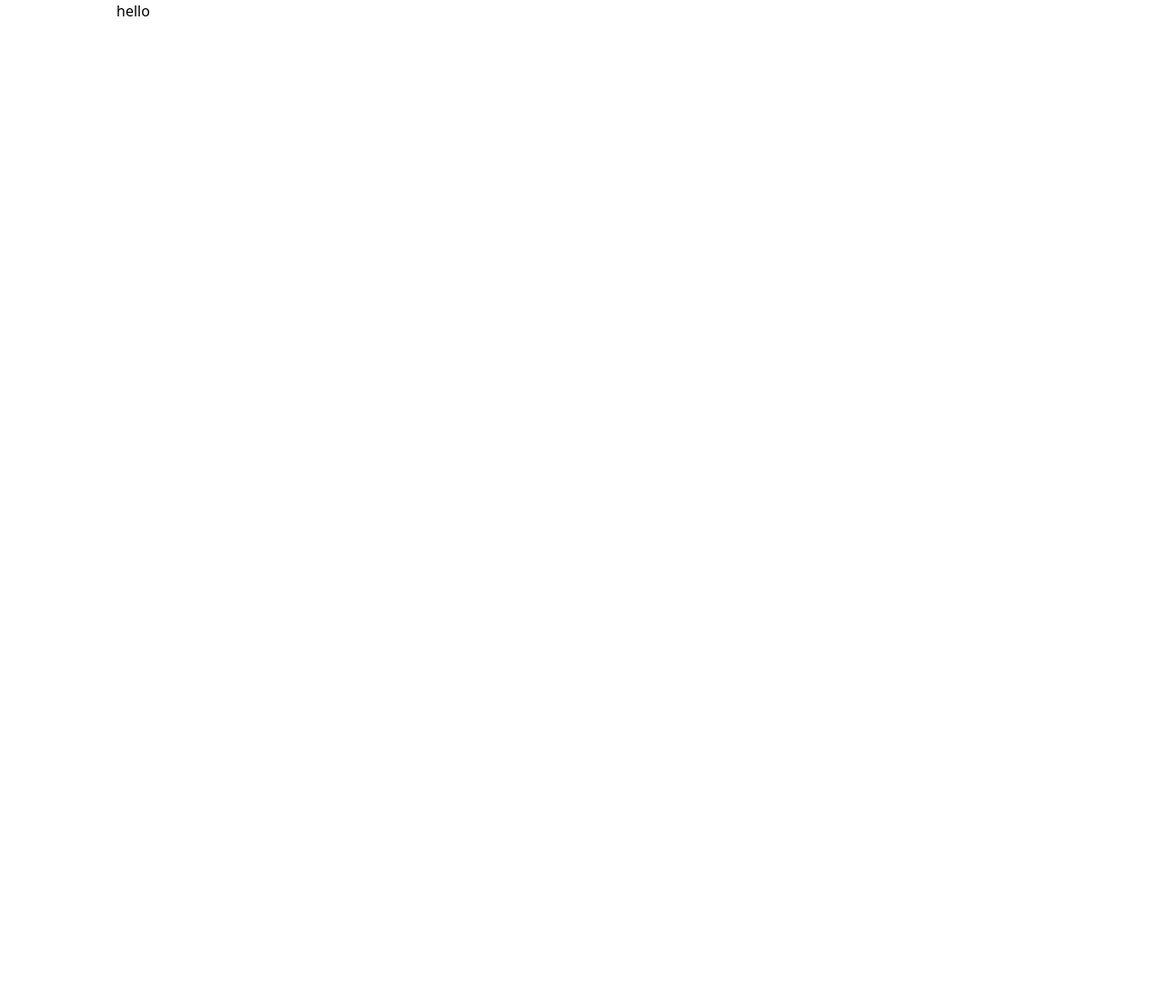
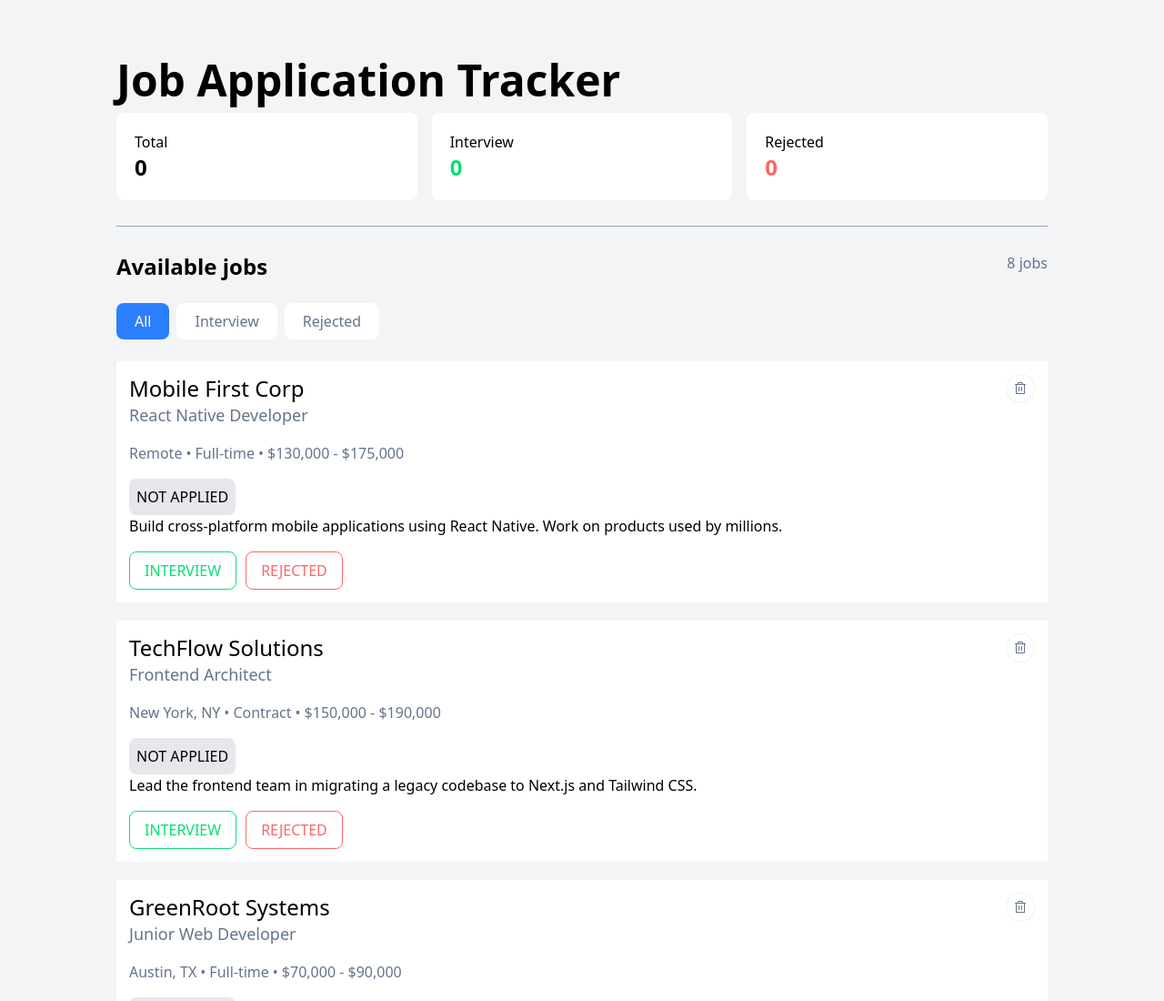
Before and after one commit to ashik-creates/B13-A04, a plain HTML site: page index.html in a window 1280 px wide. Shown: the top 1100 px of the page at 91% size. Before the commit the page ends 800 px from the top, so only its background shows below. Drawn offline with nearby package versions, Linux system fonts and the light colour scheme.

Commit message:
added all section

```diff
--- a/index.html
+++ b/index.html
@@ -7,7 +7,107 @@
     <!-- tailwind -->
     <script src="https://cdn.jsdelivr.net/npm/@tailwindcss/browser@4"></script>
   </head>
-  <body class="max-w-[80%] mx-auto">
-    <h2>hello</h2>
+  <body class="max-w-[80%] mx-auto my-16 bg-gray-100">
+    <header class="space-y-3">
+      <h1 class="text-5xl font-bold">Job Application Tracker</h1>
+      <div class="grid grid-cols-3 gap-4">
+        <div class="p-5 bg-white rounded-lg">
+          <p>Total</p>
+          <p id="total" class="font-bold text-2xl">0</p>
+        </div>
+        <div class="p-5 bg-white rounded-lg">
+          <p>Interview</p>
+          <p id="interview" class="font-bold text-2xl text-green-400">0</p>
+        </div>
+        <div class="p-5 bg-white rounded-lg">
+          <p>Rejected</p>
+          <p id="rejected" class="font-bold text-2xl text-red-400">0</p>
+        </div>
+      </div>
+    </header>
+    <hr class="my-7 text-gray-400" />
+
+    <main>
+      <!-- available job section  -->
+      <section class="space-y-6">
+        <div class="flex justify-between">
+          <h1 class="text-2xl font-bold">Available jobs</h1>
+          <p class="text-[#64748B]"><span id="jobs-count">8</span> jobs</p>
+        </div>
+        <!-- three tabs -->
+        <div class="flex gap-2">
+          <button
+            id="all-btn"
+            class="px-5 py-2 cursor-pointer rounded-lg bg-blue-500 text-white"
+          >
+            All
+          </button>
+          <button
+            id="interview-btn"
+            class="px-5 py-2 cursor-pointer bg-white rounded-lg text-[#64748B]"
+          >
+            Interview
+          </button>
+          <button
+            id="rejected-btn"
+            class="px-5 py-2 cursor-pointer bg-white rounded-lg text-[#64748B]"
+          >
+            Rejected
+          </button>
+        </div>
+      </section>
+      <!-- all cards  -->
+      <section class="mt-6">
+        <div id="all-cards" class="space-y-5">
+          <!-- <div class="card p-3.5 bg-white flex justify-between">
+            <div class="space-y-4">
+              <div>
+                <h2 class="company-name text-2xl font-medium">
+                  Mobile First Corp
+                </h2>
+                <p class="position text-[18px] text-[#64748B]">
+                  React Native Developer
+                </p>
+              </div>
+              <p class="flex items-center gap-1 text-[#64748B]">
+                <span class="location">Remote</span> •
+                <span class="type">Full-time</span> •
+                <span class="salary">$130,000 - $175,000</span>
+              </p>
+              <div>
+                <p
+                  class="status bg-gray-200 inline-block p-2 rounded-lg font-medium"
+                >
+                  NOT APPLIED
+                </p>
+                <p class="description">
+                  Build cross-platform mobile applications using React Native.
+                  Work on products used by millions of users worldwide.
+                </p>
+              </div>
+              <div class="flex gap-2.5">
+                <button
+                  class="interview-btns px-4 py-2 rounded-lg border border-green-400 text-green-400 cursor-pointer hover:bg-green-400 hover:text-white"
+                >
+                  INTERVIEW
+                </button>
+                <button
+                  class="rejected-btns px-4 py-2 rounded-lg border border-red-400 text-red-400 cursor-pointer hover:bg-red-400 hover:text-white"
+                >
+                  REJECTED
+                </button>
+              </div>
+            </div>
+            <div>
+              <button>
+                <img src="images/del-btn.png" alt="" />
+              </button>
+            </div>
+          </div> -->
+        </div>
+      </section>
+    </main>
+
+    <script src="scripts/jobs.js"></script>
   </body>
 </html>
--- /dev/null
+++ b/scripts/jobs.js
@@ -0,0 +1,127 @@
+const jobList = [
+  {
+    company: "Mobile First Corp",
+    position: "React Native Developer",
+    location: "Remote",
+    type: "Full-time",
+    salary: "$130,000 - $175,000",
+    status: "NOT APPLIED",
+    description:
+      "Build cross-platform mobile applications using React Native. Work on products used by millions.",
+  },
+  {
+    company: "TechFlow Solutions",
+    position: "Frontend Architect",
+    location: "New York, NY",
+    type: "Contract",
+    salary: "$150,000 - $190,000",
+    status: "NOT APPLIED",
+    description:
+      "Lead the frontend team in migrating a legacy codebase to Next.js and Tailwind CSS.",
+  },
+  {
+    company: "GreenRoot Systems",
+    position: "Junior Web Developer",
+    location: "Austin, TX",
+    type: "Full-time",
+    salary: "$70,000 - $90,000",
+    status: "NOT APPLIED",
+    description:
+      "Maintain and update internal dashboards. Great mentorship opportunities for early-career devs.",
+  },
+  {
+    company: "CyberGuard AI",
+    position: "Security Engineer",
+    location: "Remote",
+    type: "Full-time",
+    salary: "$160,000 - $210,000",
+    status: "NOT APPLIED",
+    description:
+      "Implement zero-trust security protocols and monitor AI-driven threat detection systems.",
+  },
+  {
+    company: "Pixel Perfect UI",
+    position: "Product Designer",
+    location: "San Francisco",
+    type: "Hybrid",
+    salary: "$120,000 - $155,000",
+    status: "NOT APPLIED",
+    description:
+      "Translate complex user requirements into elegant, high-fidelity Figma designs.",
+  },
+  {
+    company: "DataDrive",
+    position: "Backend Engineer",
+    location: "Chicago, IL",
+    type: "Full-time",
+    salary: "$140,000 - $180,000",
+    status: "NOT APPLIED",
+    description:
+      "Design scalable RESTful APIs and optimize PostgreSQL database queries for high traffic.",
+  },
+  {
+    company: "StreamLine Games",
+    position: "Unity Developer",
+    location: "London, UK",
+    type: "Remote",
+    salary: "£60,000 - £85,000",
+    status: "NOT APPLIED",
+    description:
+      "Develop engaging mobile gaming experiences using Unity and C#.",
+  },
+  {
+    company: "SwiftShip Logistics",
+    position: "Full Stack Engineer",
+    location: "Berlin, DE",
+    type: "Full-time",
+    salary: "€75,000 - €95,000",
+    status: "NOT APPLIED",
+    description:
+      "Build real-time tracking systems using Node.js, React, and WebSockets.",
+  },
+];
+
+let allCards = document.getElementById("all-cards");
+
+
+function renderAll() {
+  allCards.innerHTML = "";
+
+  for (let job of jobList) {
+    let div = document.createElement("div");
+    div.className = "card p-3.5 bg-white flex justify-between";
+    div.innerHTML = `
+    <div class="space-y-4">
+              <div>
+                <h2 class="company-name text-2xl font-medium">
+                  ${job.company}
+                </h2>
+                <p class="position text-[18px] text-[#64748B]">${job.position}</p>
+              </div>
+              <p class="flex items-center gap-1 text-[#64748B]">
+                <span class="location">${job.location}</span> • <span class="type">${job.type}</span> •
+                <span class="salary">${job.salary}</span>
+              </p>
+              <div>
+                <p class="status   bg-gray-200 inline-block p-2 rounded-lg font-medium">${job.status}</p>
+                <p class="description">
+                  ${job.description}
+                </p>
+              </div>
+              <div class="flex gap-2.5">
+                <button class="interview-btns px-4 py-2 rounded-lg border  border-green-400 text-green-400 cursor-pointer hover:bg-green-400 hover:text-white ">INTERVIEW</button>
+                <button class="rejected-btns px-4 py-2 rounded-lg border  border-red-400 text-red-400 cursor-pointer hover:bg-red-400 hover:text-white"
+                >REJECTED</button>
+              </div>
+            </div>
+            <div>
+              <button>
+                <img src="images/del-btn.png" alt="" />
+              </button>
+            </div>
+    `;
+    allCards.appendChild(div);
+  }
+}
+
+renderAll()
```
Also changed, not shown: images/del-btn.png (added).
